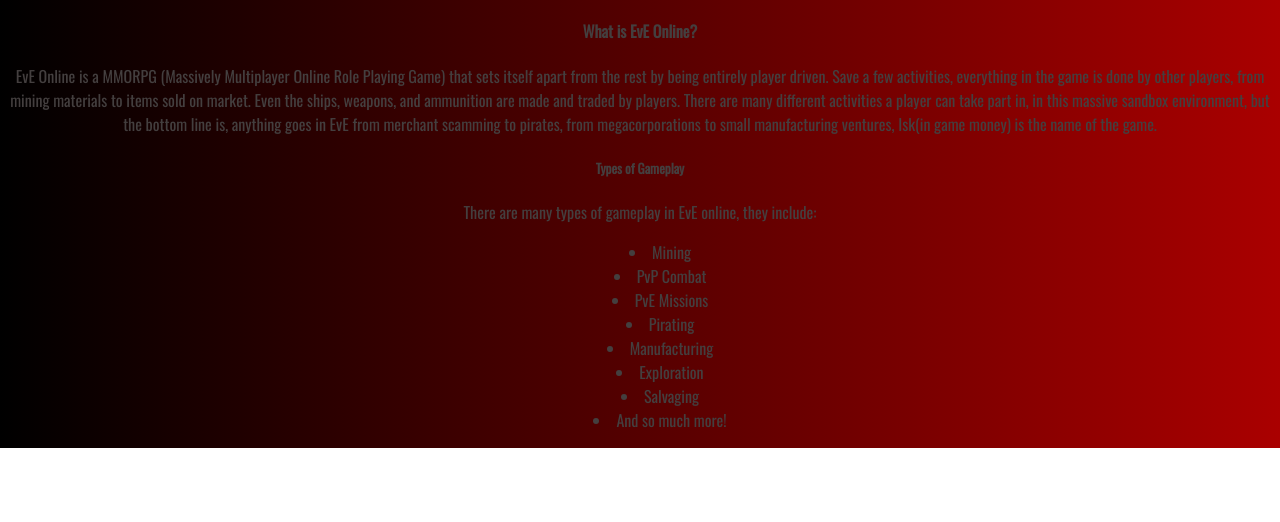
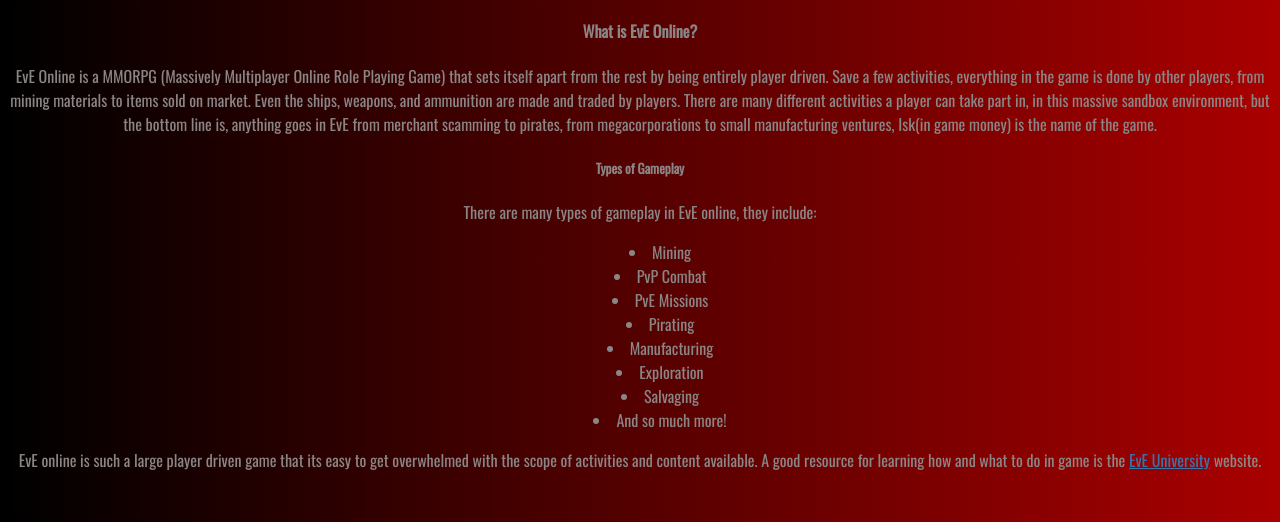
Before and after one commit to Xandar16/tribute-page, a plain HTML site: page index.html in a window 1280 px wide. Shown: the part 502-1024 px from the top of the page. Before the commit the page ends 950 px from the top, so only its background shows below. Drawn offline with nearby package versions, Linux system fonts and the light colour scheme.

Commit message:
Add files via upload

```diff
--- a/index.css
+++ b/index.css
@@ -1,5 +1,5 @@
 html {
-  background: linear-gradient(90deg, #000000, #AA0000)
+  background: linear-gradient(90deg, #000000, #AA0000);
 }
 
 
@@ -13,8 +13,10 @@ html {
 }
 #main {
   font-family: 'Oswald', sans-serif;
-  color: #443f3f;
-  text-align: center
+  color: #8b8585;
+  text-align: center;
+  margin-bottom: 50px;
+
 
 
 }
@@ -33,7 +35,9 @@ img {
     font-style: italic;
 }
 
-
 #list {
   list-style-position: inside;
 }
+#tribute-link {
+  color: #3973aa;
+}
--- a/index.html
+++ b/index.html
@@ -38,9 +38,16 @@
             <li>And so much more!</li>
           </ul>
           </div>
-          </p>
+          EvE online is such a large player driven game that its easy to get overwhelmed with the scope of activities and content available.
+          A good resource for learning how and what to do in game is the <a id='tribute-link' href='https://wiki.eveuniversity.org/Main_Page' target='_blank'>EvE University</a>
+          website.
         </p>
      </div>
+
+
+     <script src='https://cdn.freecodecamp.org/testable-projects-fcc/v1/bundle.js'>
+
+     </script>
 
 
 
```
